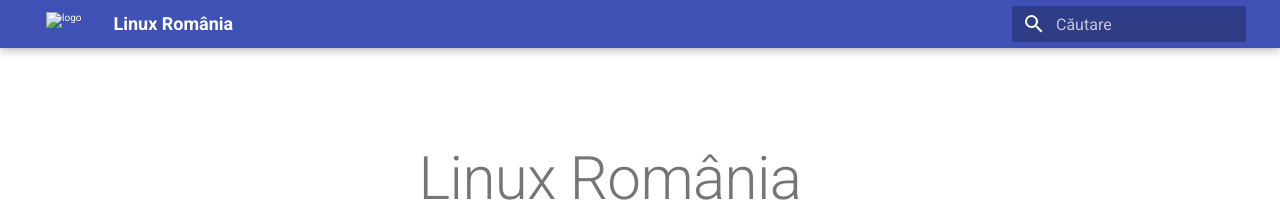
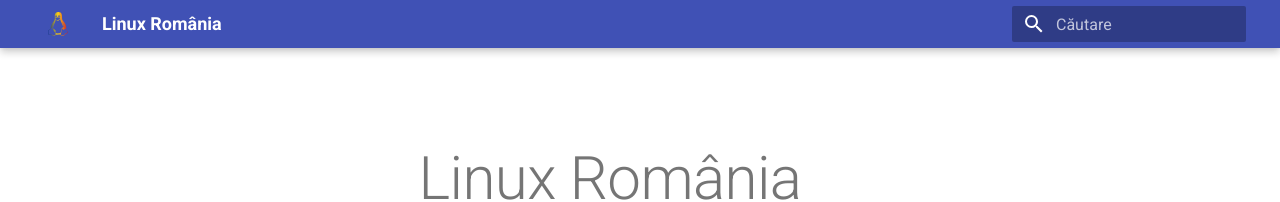
Before and after one commit to linux-romania/linuxromania-site, an MkDocs documentation site: the page built from docs/index.md, in a window 1280 px wide. Shown: the top 202 px of the page. Built offline with MkDocs 1.6.1 and Material for MkDocs 9.7.7, drawn with Linux system fonts in a browser that asks for light colours.

Commit message:
Update mkdocs.yml

```diff
--- a/mkdocs.yml
+++ b/mkdocs.yml
@@ -4,8 +4,8 @@
 theme:
   name: material
   language: ro
-  logo: docs/assets/linuxromania.svg
-  favicon: docs/assets/linuxromania.png
+  logo: assets/linuxromania.svg
+  favicon: assets/linuxromania.png
   features:
     - navigation.instant
     - navigation.top
```
